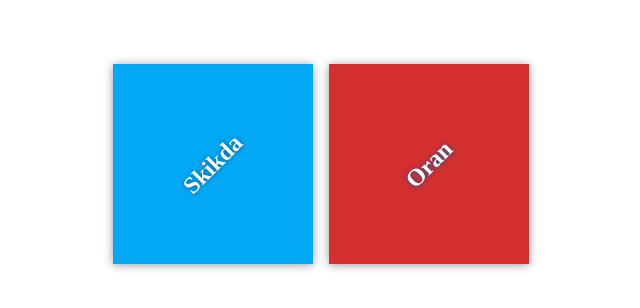
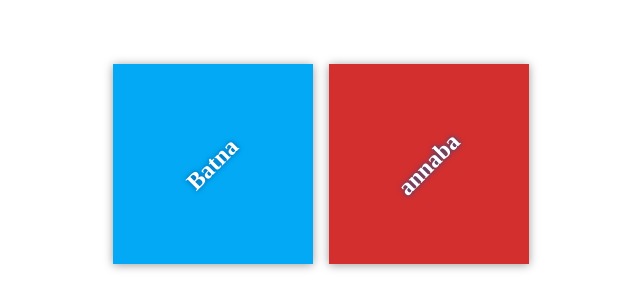
Before and after one commit to lamineS/my-travel-plans, a plain HTML site: page index.html in a window 1280 px wide. Shown: the part 236-544 px from the top of the page, 319-959 px from the left. Drawn offline with Linux system fonts and the light colour scheme.

Commit message:
batna-annaba

```diff
--- a/index.html
+++ b/index.html
@@ -11,11 +11,11 @@
     <div class="container">
         <div class="destination-container">
             <div class="destination" id="florida">
-                <h2>Skikda</h2>
+                <h2>Batna</h2>
             </div>
 
             <div class="destination" id="paris">
-                <h2>Oran</h2>
+                <h2>annaba</h2>
             </div>
         </div>
     </div>
```
